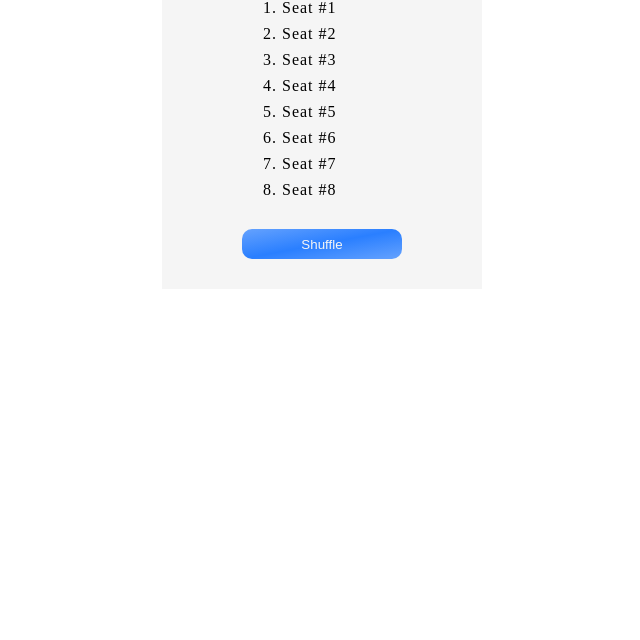
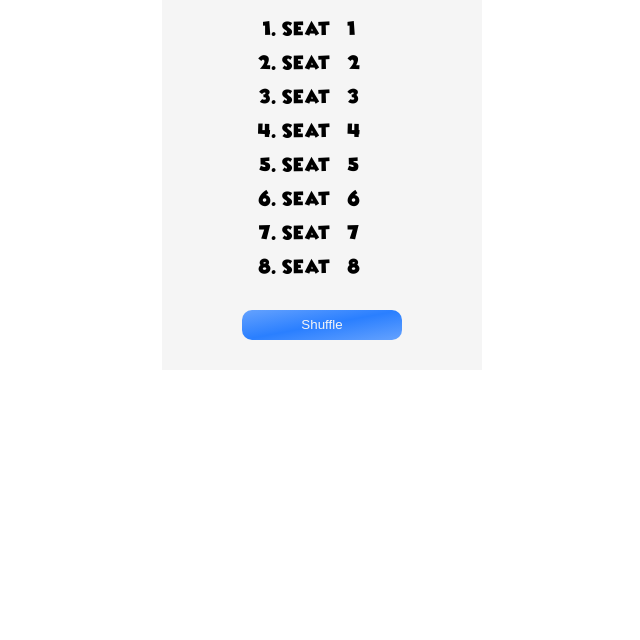
Before and after one commit to rghernandez416/seatRandomizer.github.io, a plain HTML site: page index.html in a window 1280 px wide. Shown: the part 160-800 px from the top of the page, without its empty margins (318-958 px from the left). Drawn offline with Linux system fonts and the light colour scheme.

Commit message:
further testing

```diff
--- a/styles.css
+++ b/styles.css
@@ -1,12 +1,13 @@
 @font-face {
    font-family: "mickey";
-   src: url("./fonts/wicked-mouse-font/WickedMouse-aGoK.ttf");
+   src: url("./fonts/wicked-mouse-font/WickedMouse-aGoK.ttf") format("truetype"),
+      url("./fonts/wicked-mouse-font/WickedMouse-aGoK.svg") format("svg");
 }
 
-/* body {
+body {
    font-family: "mickey", "Trebuchet MS", "Lucida Sans Unicode", "Lucida Grande",
       "Lucida Sans", Arial, sans-serifsz;
-} */
+}
 
 #main-body {
    width: 20em;
```
Also changed, not shown: fonts/wicked-mouse-font/WickedMouse.svg (added).
